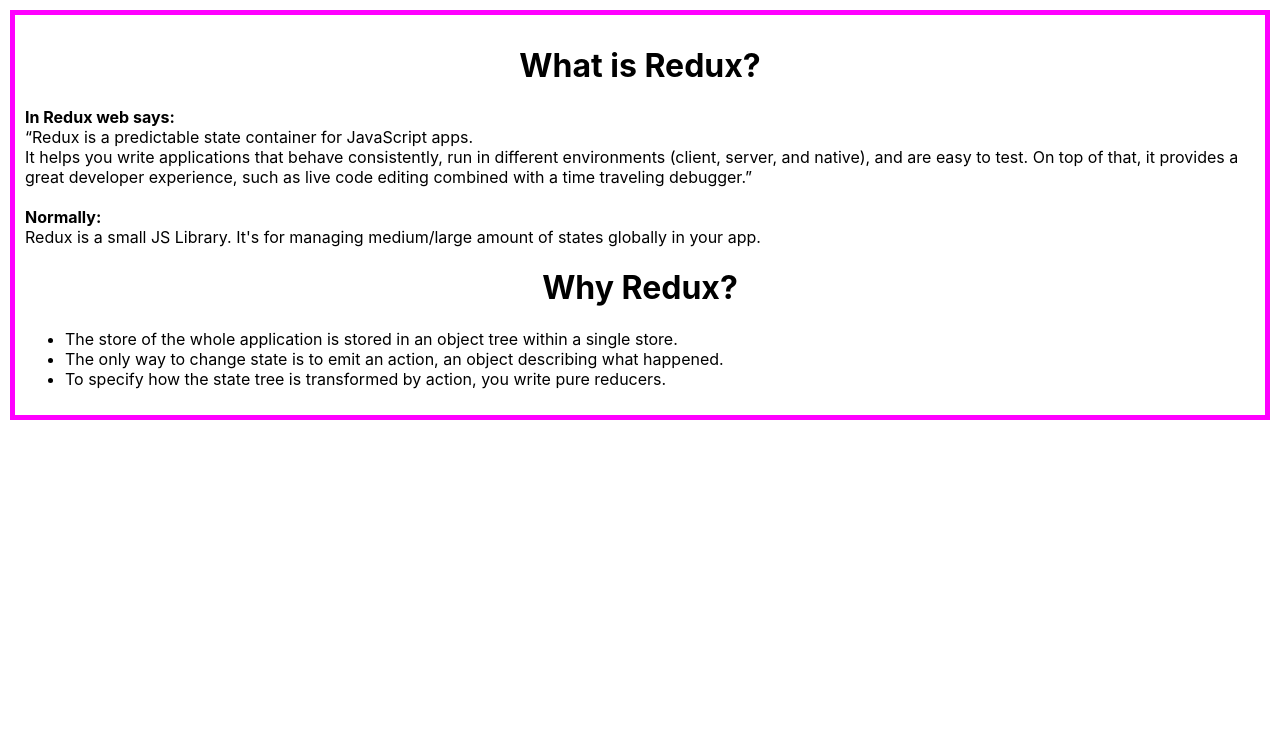
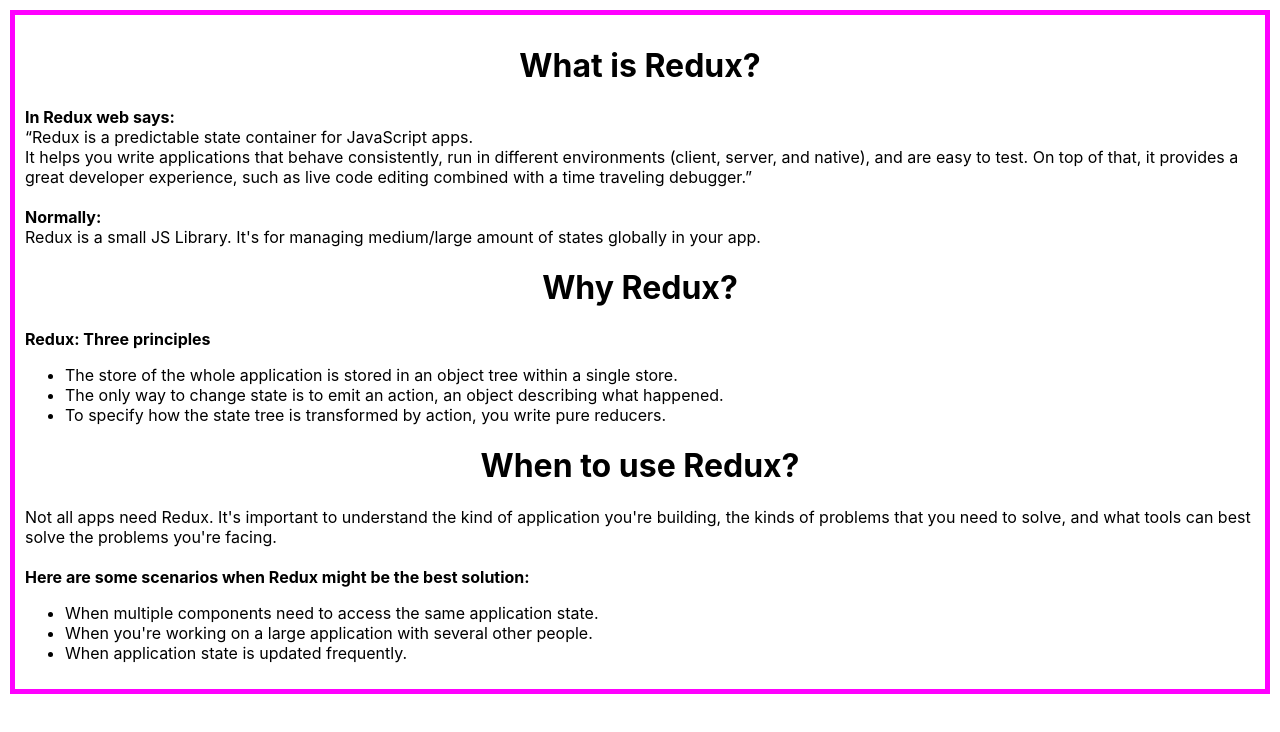
Before and after one commit to khaled39ab/Basic-Redux, a React (Create React App) app: page / in a window 1280 px wide. Shown: the top 732 px of the page. Built offline with nearby package versions, Linux system fonts and the light colour scheme.

Commit message:
when to use redux

```diff
--- a/src/page/Class/Theory.js
+++ b/src/page/Class/Theory.js
@@ -21,11 +21,27 @@
             </div>
             <div>
                 <h1 style={{ 'textAlign': 'center' }}>Why Redux?</h1>
-                <ul>
-                    <li>The store of the whole application is stored in an object tree within a single store.</li>
-                    <li>The only way to change state is to emit an action, an object describing what happened.</li>
-                    <li>To specify how the state tree is transformed by action, you write pure reducers.</li>
-                </ul>
+                <p>
+                    <strong>Redux: Three principles</strong>
+                    <ul>
+                        <li>The store of the whole application is stored in an object tree within a single store.</li>
+                        <li>The only way to change state is to emit an action, an object describing what happened.</li>
+                        <li>To specify how the state tree is transformed by action, you write pure reducers.</li>
+                    </ul>
+                </p>
+            </div>
+            <div>
+                <h1 style={{ 'textAlign': 'center' }}>When to use Redux?</h1>
+                <p>
+                    Not all apps need Redux. It's important to understand the kind of application you're building, the kinds of problems that you need to solve, and what tools can best solve the problems you're facing. <br /> <br />
+
+                    <strong>Here are some scenarios when Redux might be the best solution: </strong>
+                    <ul>
+                        <li>When multiple components need to access the same application state.</li>
+                        <li>When you're working on a large application with several other people.</li>
+                        <li>When application state is updated frequently.</li>
+                    </ul>
+                </p>
             </div>
         </div>
     );
```
